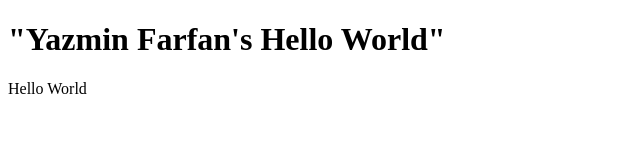
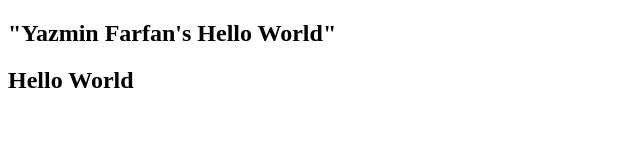
Before and after one commit to yazminfarfan/yazminfarfan.github.io, a plain HTML site: page index.html in a window 1280 px wide. Shown: the whole page, without its empty margins (0-640 px from the left). Drawn offline with Linux system fonts and the light colour scheme.

Commit message:
Update index.html

```diff
--- a/index.html
+++ b/index.html
@@ -5,7 +5,7 @@
 	<title>Hello World</title>
 </head>
 <body>
-	<h1>"Yazmin Farfan's Hello World"</h1>
-	<p>Hello World</p>
+	<h2>"Yazmin Farfan's Hello World"</h2>
+	<h2>Hello World</h2>
 </body>
 </html>
```
